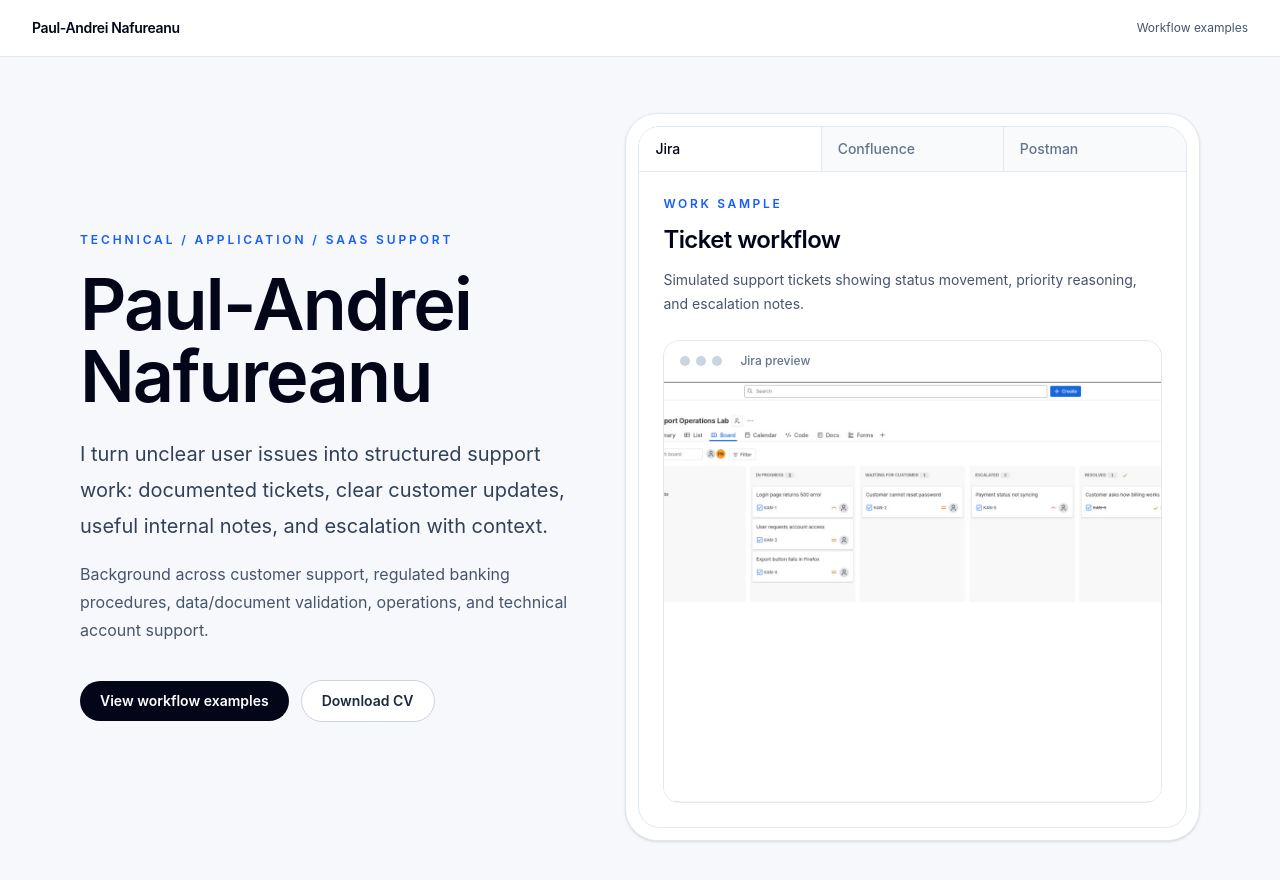
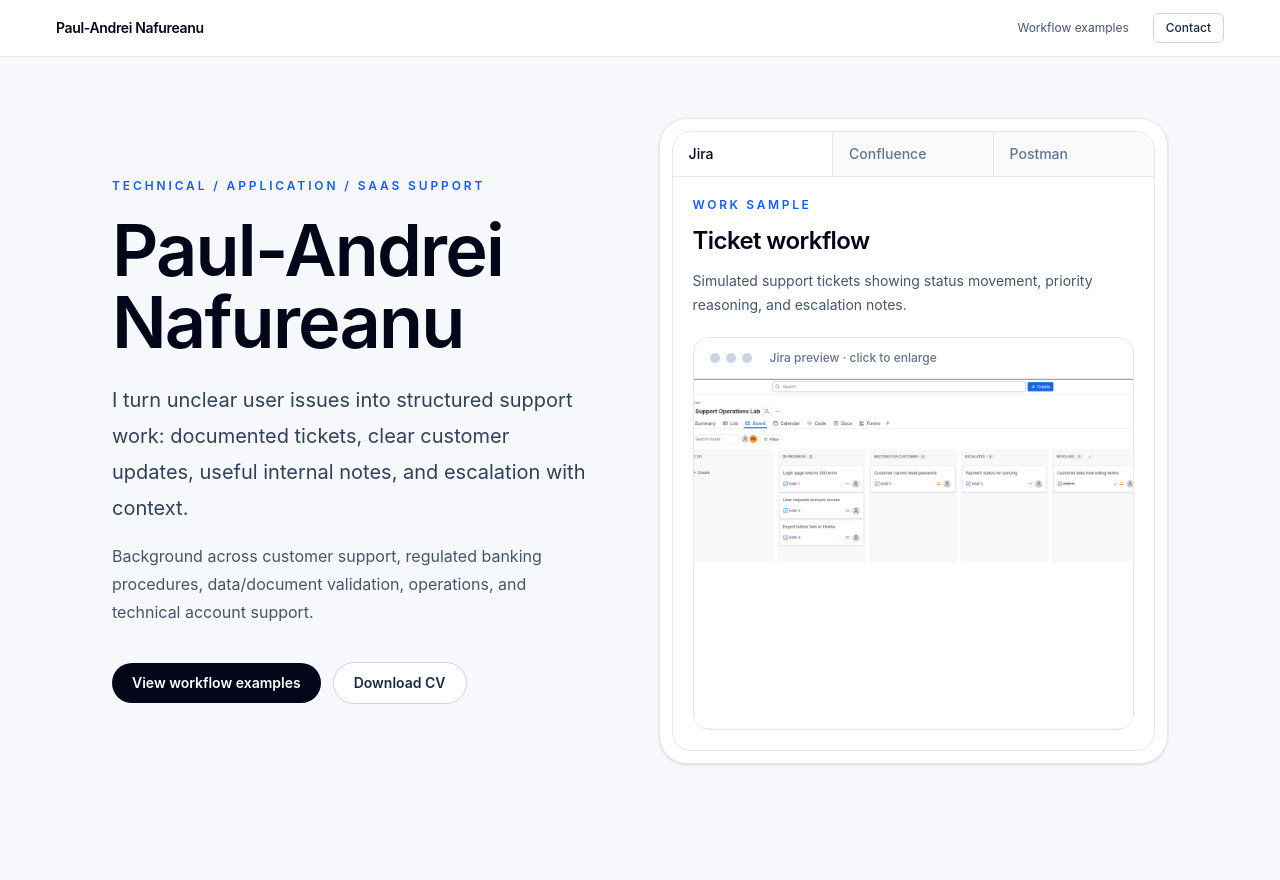
Before and after one commit to PaulNafureanu/Portfolio, a React app: page / in a window 1280 px wide. Shown: the top 880 px of the page. After the commit the page ends 825 px from the top, so only its background shows below. Built offline with nearby package versions, Linux system fonts and the light colour scheme; the HTML template or start-up script is replaced by a standard one.

Commit message:
Refine reusable homepage and work sample preview

```diff
--- a/src/components/AppLayout.tsx
+++ b/src/components/AppLayout.tsx
@@ -4,7 +4,7 @@
   return (
     <div className="min-h-screen bg-[#f7f8fb] text-slate-950">
       <header className="sticky top-0 z-50 border-b border-slate-200 bg-white/90 backdrop-blur">
-        <div className="flex h-14 w-full items-center justify-between px-5 md:px-8">
+        <div className="flex h-14 w-full items-center justify-between px-6 md:px-10 xl:px-14">
           <Link
             to="/"
             className="text-sm font-semibold tracking-tight text-slate-950"
@@ -19,6 +19,13 @@
             >
               Workflow examples
             </Link>
+
+            <a
+              href="mailto:paul.nafureanu@gmail.com"
+              className="rounded-md border border-slate-300 bg-white px-3 py-1.5 font-medium text-slate-800 transition hover:bg-slate-50"
+            >
+              Contact
+            </a>
           </nav>
         </div>
       </header>
--- a/src/components/WorkSamplePanel.tsx
+++ b/src/components/WorkSamplePanel.tsx
@@ -3,13 +3,15 @@
 
 export function WorkSamplePanel() {
   const [activeKey, setActiveKey] = useState(workSamples[0].key);
+  const [isPreviewOpen, setIsPreviewOpen] = useState(false);
 
   const activeSample =
     workSamples.find((sample) => sample.key === activeKey) ?? workSamples[0];
 
   return (
-    <aside className="rounded-[2rem] border border-slate-200 bg-white p-3 shadow-sm">
-      <div className="overflow-hidden rounded-[1.35rem] border border-slate-200 bg-white">
+    <>
+      <aside className="w-full max-w-[860px] justify-self-end rounded-[1.75rem] border border-slate-200 bg-white p-3 shadow-sm">
+        <div className="overflow-hidden rounded-[1.2rem] border border-slate-200 bg-white">
           <div className="grid grid-cols-3 border-b border-slate-200 bg-slate-50">
             {workSamples.map((sample) => {
               const isActive = sample.key === activeKey;
@@ -20,7 +22,7 @@
                   type="button"
                   onClick={() => setActiveKey(sample.key)}
                   className={[
-                  "border-r border-slate-200 px-4 py-3 text-left text-sm font-medium transition last:border-r-0",
+                    "cursor-pointer border-r border-slate-200 px-4 py-3 text-left text-sm font-medium transition last:border-r-0",
                     isActive
                       ? "bg-white text-slate-950"
                       : "text-slate-500 hover:bg-white hover:text-slate-950",
@@ -32,12 +34,12 @@
             })}
           </div>
 
-        <div className="p-5 md:p-6">
+          <div className="p-5">
             <p className="text-xs font-semibold uppercase tracking-[0.22em] text-blue-600">
               Work sample
             </p>
 
-          <h2 className="mt-3 text-2xl font-semibold tracking-tight text-slate-950">
+            <h2 className="mt-3 text-xl font-semibold tracking-tight text-slate-950 md:text-2xl">
               {activeSample.title}
             </h2>
 
@@ -45,28 +47,75 @@
               {activeSample.description}
             </p>
 
-          <div className="mt-6 overflow-hidden rounded-2xl border border-slate-200 bg-slate-100">
+            <button
+              type="button"
+              onClick={() => setIsPreviewOpen(true)}
+              className="mt-5 block w-full cursor-zoom-in overflow-hidden rounded-2xl border border-slate-200 bg-slate-100 text-left transition hover:border-slate-300 hover:shadow-sm"
+              aria-label={`Open ${activeSample.label} preview`}
+            >
               <div className="flex items-center gap-1.5 border-b border-slate-200 bg-white px-4 py-3">
                 <span className="h-2.5 w-2.5 rounded-full bg-slate-300" />
                 <span className="h-2.5 w-2.5 rounded-full bg-slate-300" />
                 <span className="h-2.5 w-2.5 rounded-full bg-slate-300" />
                 <span className="ml-3 text-xs font-medium text-slate-500">
-                {activeSample.label} preview
+                  {activeSample.label} preview · click to enlarge
                 </span>
               </div>
 
-            <div className="relative h-[310px] overflow-hidden bg-slate-100 md:h-[420px]">
+              <div className="relative h-[270px] overflow-hidden bg-slate-100 md:h-[350px]">
                 <img
                   src={activeSample.image}
                   alt={activeSample.alt}
                   className="h-full w-full object-cover object-top"
                 />
 
-              <div className="pointer-events-none absolute inset-x-0 bottom-0 h-28 bg-gradient-to-t from-white/90 to-transparent" />
+                <div className="pointer-events-none absolute inset-x-0 bottom-0 h-24 bg-gradient-to-t from-white/90 to-transparent" />
+              </div>
+            </button>
+          </div>
+        </div>
+      </aside>
+
+      {isPreviewOpen && (
+        <div
+          className="fixed inset-0 z-[100] flex items-center justify-center bg-slate-950/80 p-4 backdrop-blur-sm"
+          role="dialog"
+          aria-modal="true"
+          onClick={() => setIsPreviewOpen(false)}
+        >
+          <div
+            className="max-h-[92vh] w-full max-w-6xl overflow-hidden rounded-2xl border border-smax-h-[92vh] w-full max-w-6xl overflow-hidden rounded-2xl border border-slate-700 bg-white shadow-2xl"
+            onClick={(event) => event.stopPropagation()}
+          >
+            <div className="flex items-center justify-between border-b border-slate-200 px-4 py-3">
+              <div>
+                <p className="text-xs font-semibold uppercase tracking-[0.18em] text-blue-600">
+                  {activeSample.label}
+                </p>
+                <p className="text-sm font-semibold text-slate-950">
+                  {activeSample.title}
+                </p>
+              </div>
+
+              <button
+                type="button"
+                onClick={() => setIsPreviewOpen(false)}
+                className="cursor-pointer rounded-md border border-slate-300 px-3 py-1.5 text-sm font-medium text-slate-700 hover:bg-slate-50"
+              >
+                Close
+              </button>
+            </div>
+
+            <div className="max-h-[80vh] overflow-auto bg-slate-100 p-3">
+              <img
+                src={activeSample.image}
+                alt={activeSample.alt}
+                className="mx-auto h-auto w-full rounded-lg border border-slate-200 bg-white"
+              />
             </div>
           </div>
         </div>
-      </div>
-    </aside>
+      )}
+    </>
   );
 }
--- /dev/null
+++ b/src/data/homeContent.ts
@@ -0,0 +1,16 @@
+export const homeContent = {
+  eyebrow: "Technical / Application / SaaS Support",
+  name: "Paul-Andrei Nafureanu",
+  headline:
+    "I turn unclear user issues into structured support work: documented tickets, clear customer updates, useful internal notes, and escalation with context.",
+  supporting:
+    "Background across customer support, regulated banking procedures, data/document validation, operations, and technical account support.",
+  primaryCta: {
+    label: "View workflow examples",
+    href: "/technical-support-workflow-examples",
+  },
+  secondaryCta: {
+    label: "Download CV",
+    href: "/cv.pdf",
+  },
+};
--- a/src/index.css
+++ b/src/index.css
@@ -9,3 +9,8 @@
   min-width: 320px;
   background: #f7f8fb;
 }
+
+button,
+a {
+  cursor: pointer;
+}
--- a/src/pages/Home.tsx
+++ b/src/pages/Home.tsx
@@ -1,45 +1,42 @@
 import { Link } from "react-router";
 import { WorkSamplePanel } from "../components/WorkSamplePanel";
+import { homeContent } from "../data/homeContent";
 
 export function Home() {
   return (
     <main>
-      <section className="min-h-[calc(100vh-3.5rem)] px-5 py-14 md:px-8 lg:px-12 xl:px-20">
-        <div className="grid min-h-[calc(100vh-9rem)] items-center gap-14 lg:grid-cols-[0.92fr_1.08fr]">
+      <section className="min-h-[calc(100vh-3.5rem)] px-8 py-14 md:px-12 lg:px-20 xl:px-28 2xl:px-36">
+        <div className="grid min-h-[calc(100vh-9rem)] items-center gap-16 lg:grid-cols-[0.9fr_0.95fr]">
           <div className="max-w-3xl">
             <p className="mb-5 text-xs font-semibold uppercase tracking-[0.24em] text-blue-600">
-              Technical / Application / SaaS Support
+              {homeContent.eyebrow}
             </p>
 
             <h1 className="max-w-4xl text-5xl font-semibold tracking-tight text-slate-950 md:text-7xl">
-              Paul-Andrei Nafureanu
+              {homeContent.name}
             </h1>
 
             <p className="mt-6 max-w-2xl text-xl leading-9 text-slate-700">
-              I turn unclear user issues into structured support work:
-              documented tickets, clear customer updates, useful internal notes,
-              and escalation with context.
+              {homeContent.headline}
             </p>
 
             <p className="mt-4 max-w-2xl text-base leading-7 text-slate-600">
-              Background across customer support, regulated banking procedures,
-              data/document validation, operations, and technical account
-              support.
+              {homeContent.supporting}
             </p>
 
             <div className="mt-9 flex flex-wrap items-center gap-3">
               <Link
-                to="/technical-support-workflow-examples"
-                className="rounded-full bg-slate-950 px-5 py-2.5 text-sm font-semibold text-white transition hover:bg-slate-800"
+                to={homeContent.primaryCta.href}
+                className="cursor-pointer rounded-full bg-slate-950 px-5 py-2.5 text-sm font-semibold text-white transition hover:bg-slate-800"
               >
-                View workflow examples
+                {homeContent.primaryCta.label}
               </Link>
 
               <a
-                href="/cv.pdf"
-                className="rounded-full border border-slate-300 bg-white px-5 py-2.5 text-sm font-semibold text-slate-800 transition hover:bg-slate-50"
+                href={homeContent.secondaryCta.href}
+                className="cursor-pointer rounded-full border border-slate-300 bg-white px-5 py-2.5 text-sm font-semibold text-slate-800 transition hover:bg-slate-50"
               >
-                Download CV
+                {homeContent.secondaryCta.label}
               </a>
             </div>
           </div>
```
Lines whose indentation alone changed are shown as unchanged.
